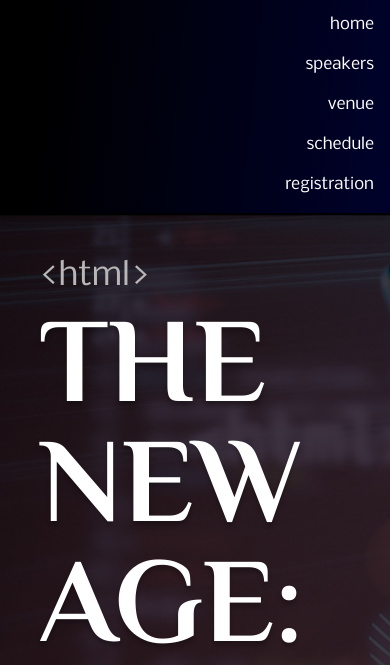
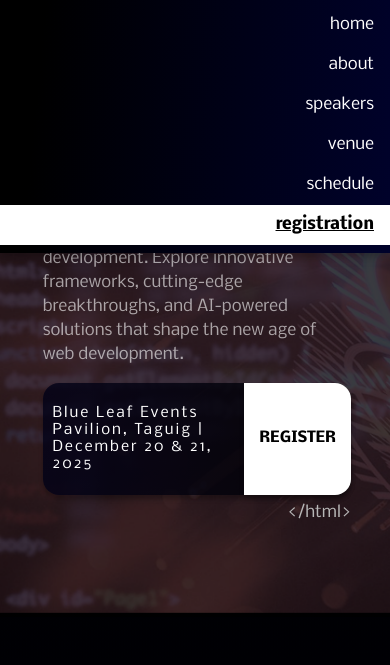
Before and after one commit to Monocerum/cure-tech-conference, a website: page index.html in a window 390 px wide. Both pictures are taken after a click on the button 354 px from the left and 77 px from the top of the page. Shown: the part 143-808 px from the top of the page. Drawn offline with nearby package versions, Linux system fonts and the light colour scheme.

Commit message:
feat: add hover and active class styles in navbar

```diff
--- a/index.html
+++ b/index.html
@@ -12,9 +12,9 @@
     <title>THE NEW AGE: Emerging Trends and Technologies in Web Development | Cure Technologies</title>
     <link rel="icon" type="image/x-icon" href="/assets/favicon.ico">
 </head>
-<body>
+<body data-bs-spy="scroll" data-bs-target="#navbarNav" data-bs-offset="150">
     <header>
-        <nav class="navbar navbar-expand-lg navbar-dark">
+        <nav class="navbar navbar-expand-lg navbar-dark fixed-top">
             <div class="nav-hdr">
                 <div class="hdr-logo">
                     <img src="assets/logo.svg" alt="Logo of Cure Technologies" class="nav-logo">
@@ -30,6 +30,7 @@
             <div class="nav-container collapse navbar-collapse justify-content-end" id="navMain">
                 <ul class="navbar-nav ms-auto">
                     <li class="nav-item px-3"><a class="nav-link" href=#home>home</a></li>
+                    <li class="nav-item px-3"><a class="nav-link" href=#about>about</a></li>
                     <li class="nav-item px-3"><a class="nav-link" href=#speakers>speakers</a></li>
                     <li class="nav-item px-3"><a class="nav-link" href=#venue>venue</a></li>
                     <li class="nav-item px-3"><a class="nav-link" href=#schedule>schedule</a></li>
@@ -54,7 +55,7 @@
                         <h3>Blue Leaf Events Pavilion, Taguig | December 20 & 21, 2025</h3>
                     </div>
                     <div class="register">
-                        <a href="#registration" target="_blank">REGISTER</a>
+                        <a href="" target="_blank">REGISTER</a>
                     </div>
                 </div>
                 <p class="hero-design" id="heroDesign">&lt;/html&gt;</p>
--- a/style.css
+++ b/style.css
@@ -23,6 +23,8 @@
     text-decoration: none;
     color: white;
 }
+
+/* NAVIGATION & HEADER */
 
 nav {
     background: linear-gradient(95.71deg, #000000 14.01%, #000230 110.33%);
@@ -68,6 +70,44 @@
     padding-left: 1%;
 }
 
+.nav-link {
+    text-align: end;
+    --bs-nav-link-color: white;
+}
+
+#registrationNav {
+    background: white;
+
+    a {
+        color: black;
+        font-weight: bold;
+    }
+
+    a:hover, a:focus {
+        color: rgb(14, 0, 77);
+        font-weight: bolder;
+        transition: transform .2s;
+        transform: scale(1.05);
+    }
+}
+
+.nav-link.active {
+    --bs-navbar-active-color: #86acff;
+    text-decoration: underline;
+    font-weight: 500;
+}
+
+.navbar-nav > li > a:hover, .navbar-default .navbar-nav > li > a:focus {
+    color: rgb(192, 217, 255);
+    font-weight: 500;
+    transition: transform .2s;
+    transform: scale(1.05);
+}
+
+/* RESPONSIVE STYLES */
+
+/* HERO */
+
 .hero {
     background-image: url(assets/hero-bg.png);
     background-repeat: no-repeat;
@@ -77,6 +117,7 @@
     display: flex;
     flex-direction: column;
     justify-content: center;
+    padding: 10% 0 8% 0;
 }
 
 .hero-content {
@@ -154,6 +195,56 @@
     display: flex;
     justify-content: flex-end;
     padding-top: 2%;
+}
+
+/* RESPONSIVE STYLES */
+
+@media only screen and (max-width: 1250px) {
+    .hero-text {
+        h1 {
+            font-size: 7rem;
+        }
+
+        h3 {
+            font-size: 1.5rem;
+        }
+    }
+}
+
+@media only screen and (max-width: 960px) {
+    .hero-design {
+        font-size:  1.5rem;
+    }
+
+    .hero-text {
+        h1 {
+            font-size: 5rem;
+        }
+    }
+
+    .loc-container {
+        h3, .register a {
+            font-size: 1.2rem;
+        }
+    }
+}
+
+@media only screen and (max-width: 500px) {
+    .hero-design {
+        font-size:  1rem;
+    }
+
+    .hero-text {
+        h1 {
+            font-size: 3.5rem;
+        }
+    }
+
+    .loc-container {
+        h3, .register a {
+            font-size: 0.9rem;
+        }
+    }
 }
 
 /* ABOUT THE CONFERENCE */
@@ -471,6 +562,13 @@
     justify-content: center;
 }
 
+#registration {
+    min-height: 100vh;
+    display: flex;
+    align-items: center;
+    justify-content: center;
+}
+
 .register-card {
     flex-direction: column;
     box-shadow: 0px 4px 4px rgba(0, 0, 0, 0.25);
```
